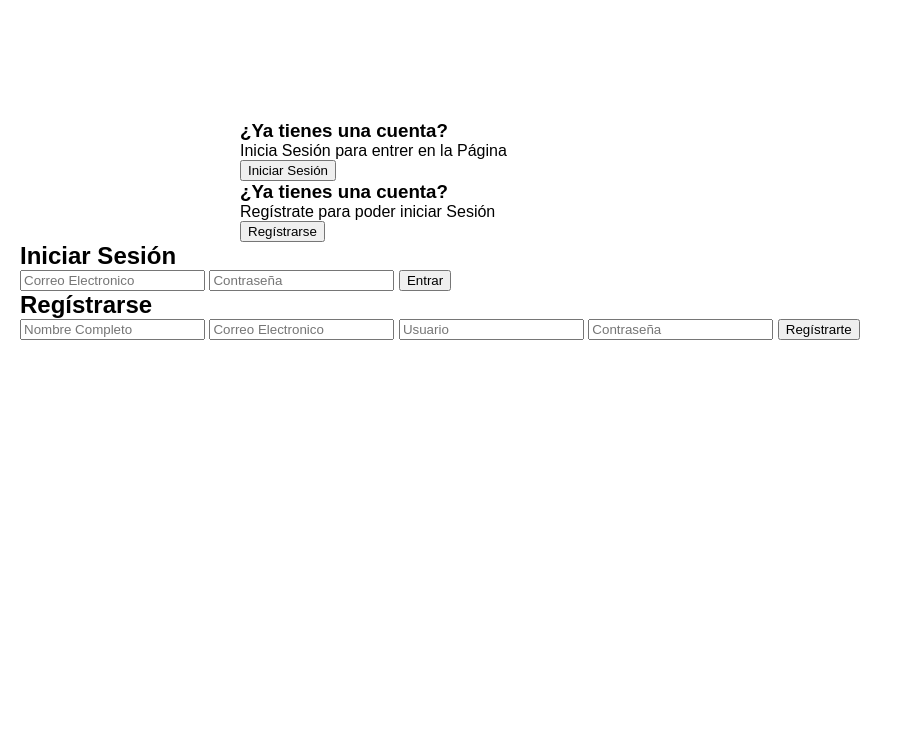
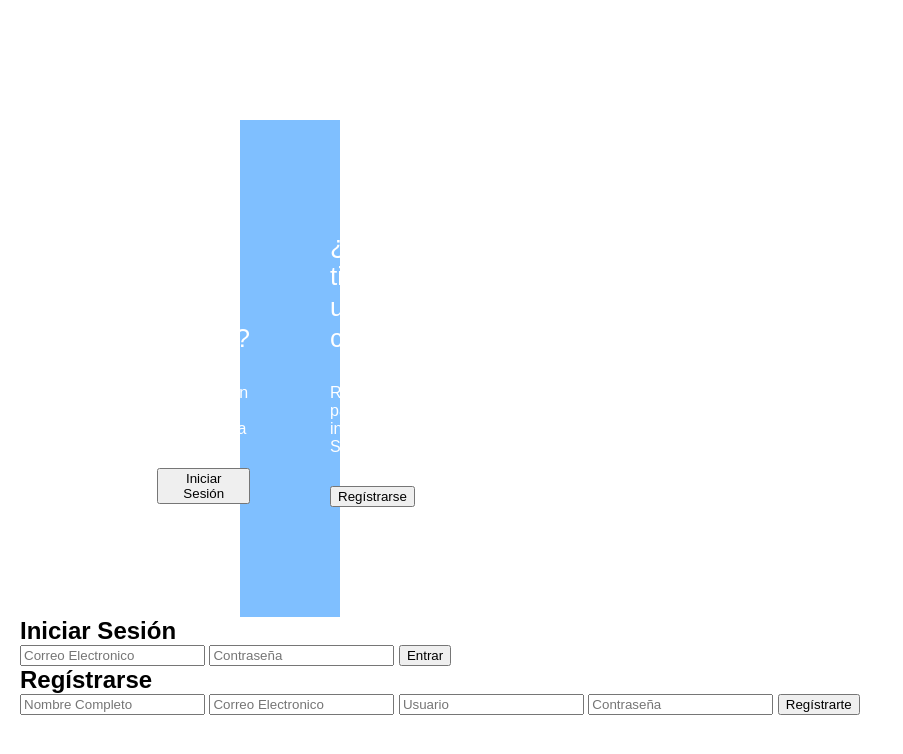
Before and after one commit to Snark007/Crea-J-LosTipiquisimos, a PHP site: the page made by Html/inicio de sesión.html in a window 1280 px wide. Shown: the top 754 px of the page, without its empty margins (0-903 px from the left). Run offline with PHP 8.4, Linux system fonts and the light colour scheme.

Commit message:
cs
proceso css

```diff
--- a/Css/estiloinicio.css
+++ b/Css/estiloinicio.css
@@ -4,11 +4,9 @@
     box-sizing: border-box;
     text-decoration: none;
     font-family: sans-serif;
-
 }
 
 main{
-    width: 100%;
     padding: 20px;
     margin:auto;
     margin-top: 100px;
@@ -21,28 +19,28 @@ main{
     position: relative;
 }
 
-.caja__trasero{
+.caja__trasera{
     width: 100px;
-    padding: 10pxpx 20px;
+    padding: 10px 20px;
     display: flex;
     justify-content: center;
     backdrop-filter: blur(10px);
-    background-color: #1845EE;
+    background-color: rgba(0, 128, 255, 0.5);
 }
 
-.caja__trasero div{
+.caja__trasera div {
     margin: 100px 40px;
     color: white;
     transition: all 500ms;
 }
 
-.caja__trasero div p,
-.caja__trasero div button{
+.caja__trasera div p,
+.caja__trasera div button{
     margin-top: 30px;
 
 }
 
-.caja__trasero div h3{
+.caja__trasera div h3{
     font-weight: 400;
     font-size: 26px;
-}
+ }
```
